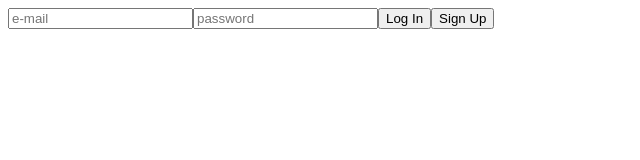
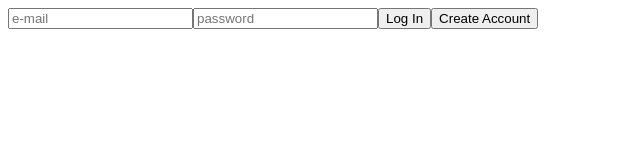
Before and after one commit to BallsyBread/arschlochete, a React app: page / in a window 1280 px wide. Shown: the top 160 px of the page, without its empty margins (0-640 px from the left). Built offline with nearby package versions, Linux system fonts and the light colour scheme; no server answers.

Commit message:
refactor

```diff
--- a/src/components/routes/SignUp.tsx
+++ b/src/components/routes/SignUp.tsx
@@ -7,7 +7,11 @@ const SignUp: FC = () => {
 	const app = getApp();
 	const auth = getAuth(app);
 
-	const [signupHidden, toggleSignupVisibility] = useState<boolean>(true);
+	const [signupHidden, setSignupVisibility] = useState<boolean>(true);
+
+	const toggleSignUpVisibility = () => {
+		setSignupVisibility(!signupHidden);
+	}
 
 	const usernameField = useRef<HTMLInputElement>(null);
 	const emailField = useRef<HTMLInputElement>(null);
@@ -21,7 +25,7 @@ const SignUp: FC = () => {
 	const handleSignUp = (event : React.MouseEvent<HTMLButtonElement> ) => {
 		event.preventDefault();
 		if (!signupHidden) createUserWithEmailAndPassword(auth, emailField.current!.value, passwordField.current!.value).catch(error => alert(error));
-		toggleSignupVisibility(!signupHidden);
+		toggleSignUpVisibility();
 	}
 
 	return (
@@ -30,7 +34,7 @@ const SignUp: FC = () => {
 			<input placeholder="e-mail" type="email" ref={emailField}/>
             <input placeholder="password" type="password" ref={passwordField}/>
 			<button onClick={handleLogIn}>Log In</button>
-			<button onClick={handleSignUp}>Sign Up</button>
+			<button onClick={handleSignUp}>{signupHidden ? "Create Account" : "Sign Up"}</button>
 		</>
 	);
 };
```
